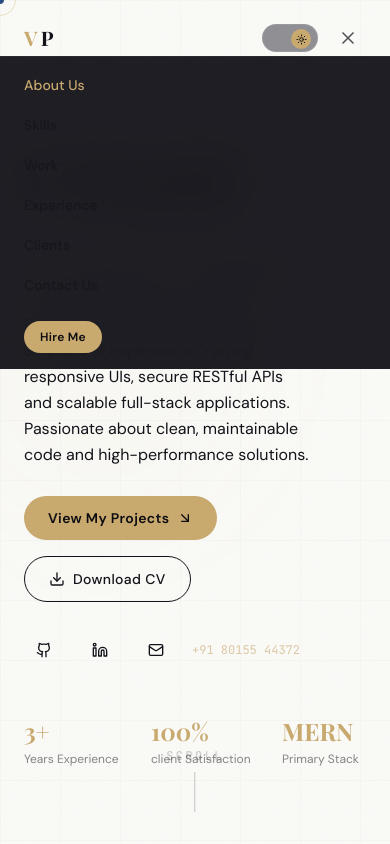
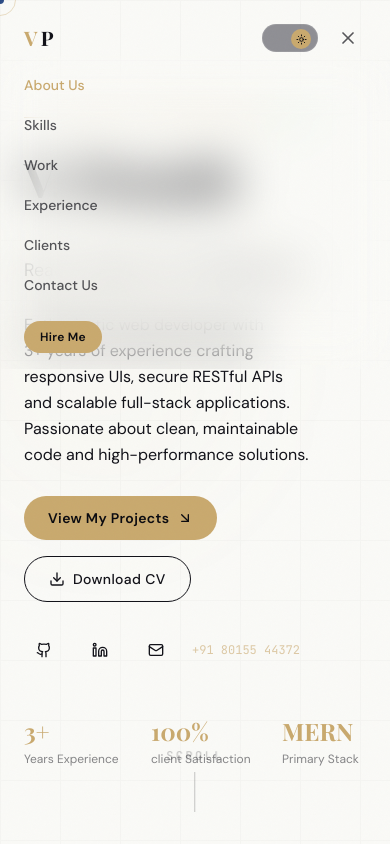
Before and after one commit to G-Prasath/Portfolio, a React (Vite) app: page / in a window 390 px wide. Both pictures are taken after a click on the button 348 px from the left and 38 px from the top of the page. Shown: the top 844 px of the page. Built offline with nearby package versions, Linux system fonts and the light colour scheme; a web font is replaced by a local one.

Commit message:
Done for mobile menu dark mode

```diff
--- a/src/components/Navbar.jsx
+++ b/src/components/Navbar.jsx
@@ -103,8 +103,8 @@ export default function Navbar({ isDark, onToggle }) {
       </nav>
 
       {/* Mobile Menu */}
-      <div className={`md:hidden overflow-hidden transition-all duration-500 ${menuOpen ? 'max-h-96 opacity-100' : 'max-h-0 opacity-0'}`}>
-        <ul className="px-6 py-4 flex flex-col gap-4 bg-ink-900/95 backdrop-blur-xl border-t border-white/5">
+      <div className={`z-999 md:hidden overflow-hidden transition-all duration-500 ${menuOpen ? 'max-h-96 opacity-100' : 'max-h-0 opacity-0'}`}>
+        <ul className="px-6 py-4 flex flex-col gap-4 ${isDark ? 'bg-ink-900/95' : 'bg-cream-50/90'} backdrop-blur-xl border-t border-white/5">
           {NAV_LINKS.map(link => (
             <li key={link.id}>
               <button
```
